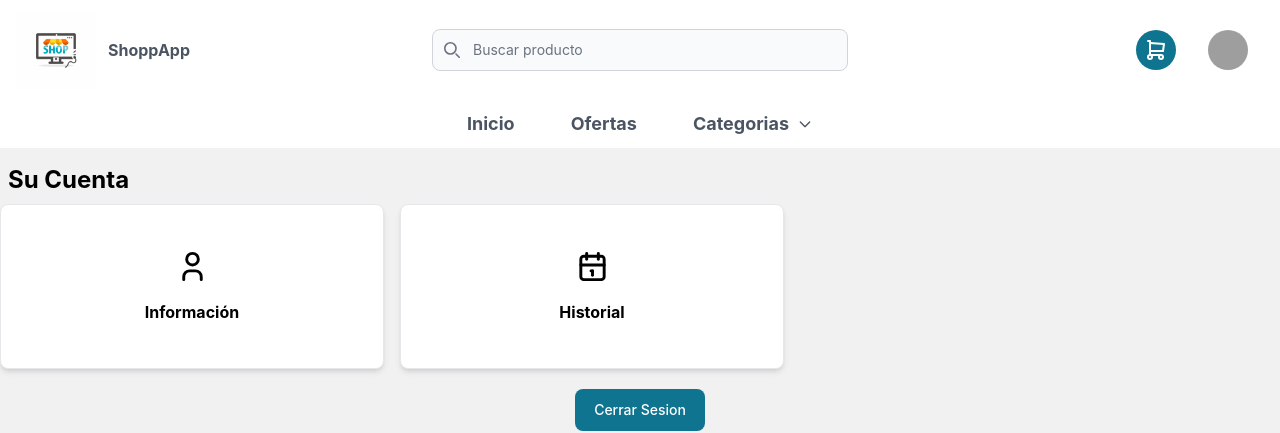
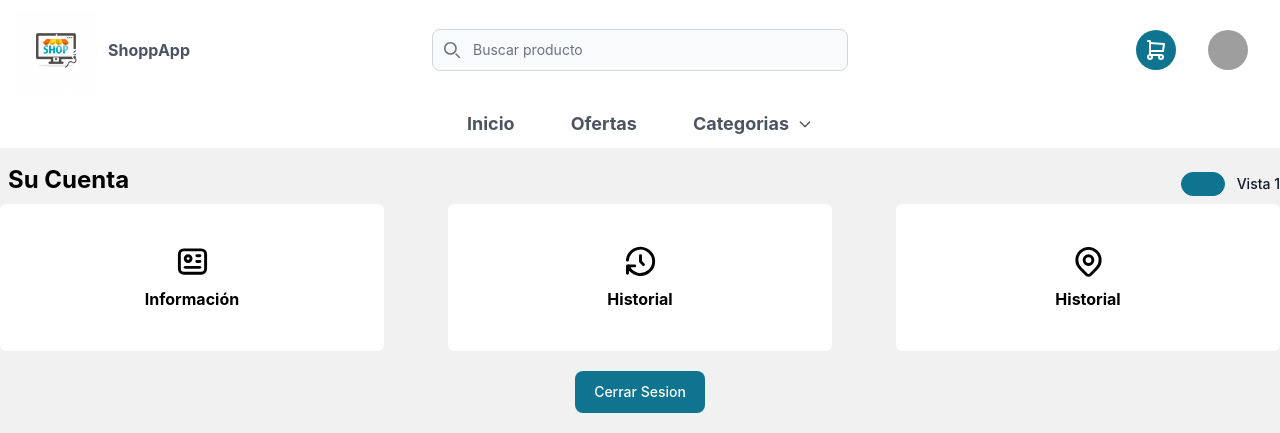
Before and after one commit to maurolb/ec-react, a React (Vite) app: page /cuenta in a window 1280 px wide. Shown: the top 433 px of the page. Built offline with nearby package versions, Linux system fonts and the light colour scheme; grey boxes are pictures that could not be loaded.

Commit message:
:wrench: dashboard reworking

```diff
--- a/src/pages/Dashboard.tsx
+++ b/src/pages/Dashboard.tsx
@@ -1,25 +1,56 @@
-import { IconCalendar, IconUser } from "@tabler/icons-react";
-import { Button, Card } from "flowbite-react";
+import { IconHistory, IconId, IconMapPin } from "@tabler/icons-react";
+import { Avatar, Button, Card, ToggleSwitch } from "flowbite-react";
 import { Recomended } from "../components/Recomended";
+import { useState } from "react";
 
 export const Dashboard = () => {
+  //todo: sacar despues
+  const [view, setView] = useState(true);
+
+  const handleView = () => {
+    if (view) {
+      setView(false);
+    } else {
+      setView(true);
+    }
+  };
+
   return (
     <div>
-      <h1 className="text-left font-bold text-2xl mb-2 pl-2">Su Cuenta</h1>
-      <div className="flex gap-4">
-        <Card className="flex flex-col gap-2 p-5 min-w-96 transition-transform transform hover:scale-105 cursor-pointer">
+      {view ? (
+        <>
+          {/* Contenido para vista 1 */}
+          <div className="px-10 sm:px-32 xl:px-0 flex justify-between items-center">
+            <h1 className="text-left font-bold text-2xl mb-2 pl-2">
+              Su Cuenta
+            </h1>
+            <ToggleSwitch
+              checked={view}
+              label={view ? "Vista 1" : "Vista 2"}
+              onChange={handleView}
+            />
+          </div>
+          <div className="flex flex-wrap gap-16 justify-center">
+            <div className="flex flex-col gap-2 px-5 py-10 min-w-96 transition-transform transform hover:scale-105 cursor-pointer bg-white rounded-md">
               <div className="flex items-center justify-center">
-            <IconUser size={35} />
+                <IconId size={35} />
               </div>
               <span className="font-bold">Información</span>
-        </Card>
+            </div>
 
-        <Card className="flex flex-col gap-2 p-5 min-w-96 transition-transform transform hover:scale-105 cursor-pointer">
+            <div className="flex flex-col gap-2 p-5 py-10 min-w-96 transition-transform transform hover:scale-105 cursor-pointer bg-white rounded-md">
               <div className="flex items-center justify-center">
-            <IconCalendar size={35} />
+                <IconHistory size={35} />
               </div>
               <span className="font-bold">Historial</span>
-        </Card>
+            </div>
+
+            <div className="flex flex-col gap-2 p-5 py-10 min-w-96 transition-transform transform hover:scale-105 cursor-pointer bg-white rounded-md">
+              <div className="flex items-center justify-center">
+                <IconMapPin size={35} />
+              </div>
+              <span className="font-bold">Historial</span>
+            </div>
           </div>
 
           <div className="flex justify-center mt-5">
@@ -29,6 +60,83 @@ export const Dashboard = () => {
           <div className="mt-20">
             <Recomended title={"Ofertas"} />
           </div>
+        </>
+      ) : (
+        <>
+          {/* Contenido para vista 2 */}
+          <div className="w-full lg:w-2/4 ms-auto me-auto">
+            <div className="flex justify-between items-center px-2">
+              <h1 className="text-left font-bold text-2xl mb-2 pl-2">
+                Su Cuenta
+              </h1>
+              <ToggleSwitch
+                checked={view}
+                label={view ? "Vista 1" : "Vista 2"}
+                onChange={handleView}
+              />
+            </div>
+          </div>
+          <div className="flex flex-col gap-4 items-center mt-2">
+            <div className="w-full lg:w-2/4 px-8 py-10 flex gap-4 bg-white rounded-md">
+              <div className="me-6">
+                <Avatar
+                  size={"md"}
+                  alt="User settings"
+                  img="https://flowbite.com/docs/images/people/profile-picture-5.jpg"
+                  rounded
+                />
+              </div>
+              <div className="flex flex-col items-start">
+                <span className="font-medium">Juampi Tocorto</span>
+                <span>email@fmasd-com</span>
+              </div>
+            </div>
+
+            <div className="w-full lg:w-2/4 bg-white px-6 py-6 rounded-md">
+              <ul>
+                <li className="flex gap-4 my-4 cursor-pointer border-b border-gray-200 pb-4">
+                  <div className="flex items-center">
+                    <IconId width={64} />
+                  </div>
+                  <div className="flex flex-col items-start">
+                    <span className="font-medium">Información personal</span>
+                    <span className="text-gray-500">
+                      Información de tus datos personales
+                    </span>
+                  </div>
+                </li>
+                <li className="flex gap-4 my-4 cursor-pointer border-b border-gray-200 pb-4">
+                  <div className="flex items-center">
+                    <IconHistory width={64} />
+                  </div>
+                  <div className="flex flex-col items-start">
+                    <span className="font-medium">Historial</span>
+                    <span className="text-gray-500">
+                      Información de tu historial de compras
+                    </span>
+                  </div>
+                </li>
+                <li className="flex gap-4 my-4 cursor-pointer border-b border-gray-200 pb-4">
+                  <div className="flex items-center">
+                    <IconMapPin width={64} />
+                  </div>
+                  <div className="flex flex-col items-start">
+                    <span className="font-medium">Direcciones</span>
+                    <span className="text-gray-500">
+                      Direcciones guardadas en tu cuenta
+                    </span>
+                  </div>
+                </li>
+              </ul>
+            </div>
+            <div className="mt-2 mb-4 w-full lg:w-2/4 flex justify-center">
+              <span className="me-auto ps-2 underline font-semibold text-cyan-700">
+                Cerrar sesión
+              </span>
+            </div>
+          </div>
+        </>
+      )}
     </div>
   );
 };
```
Lines whose indentation alone changed are shown as unchanged.
